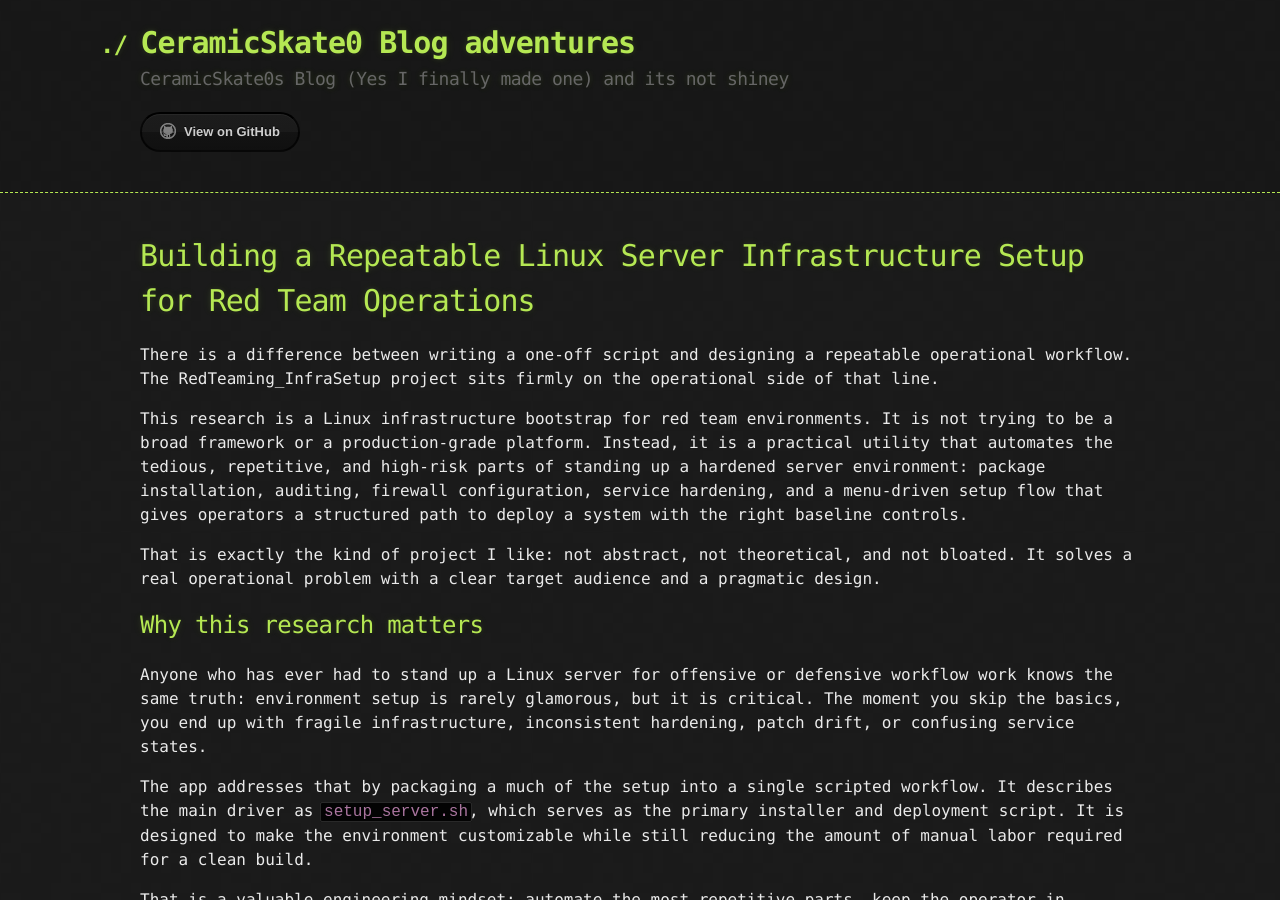
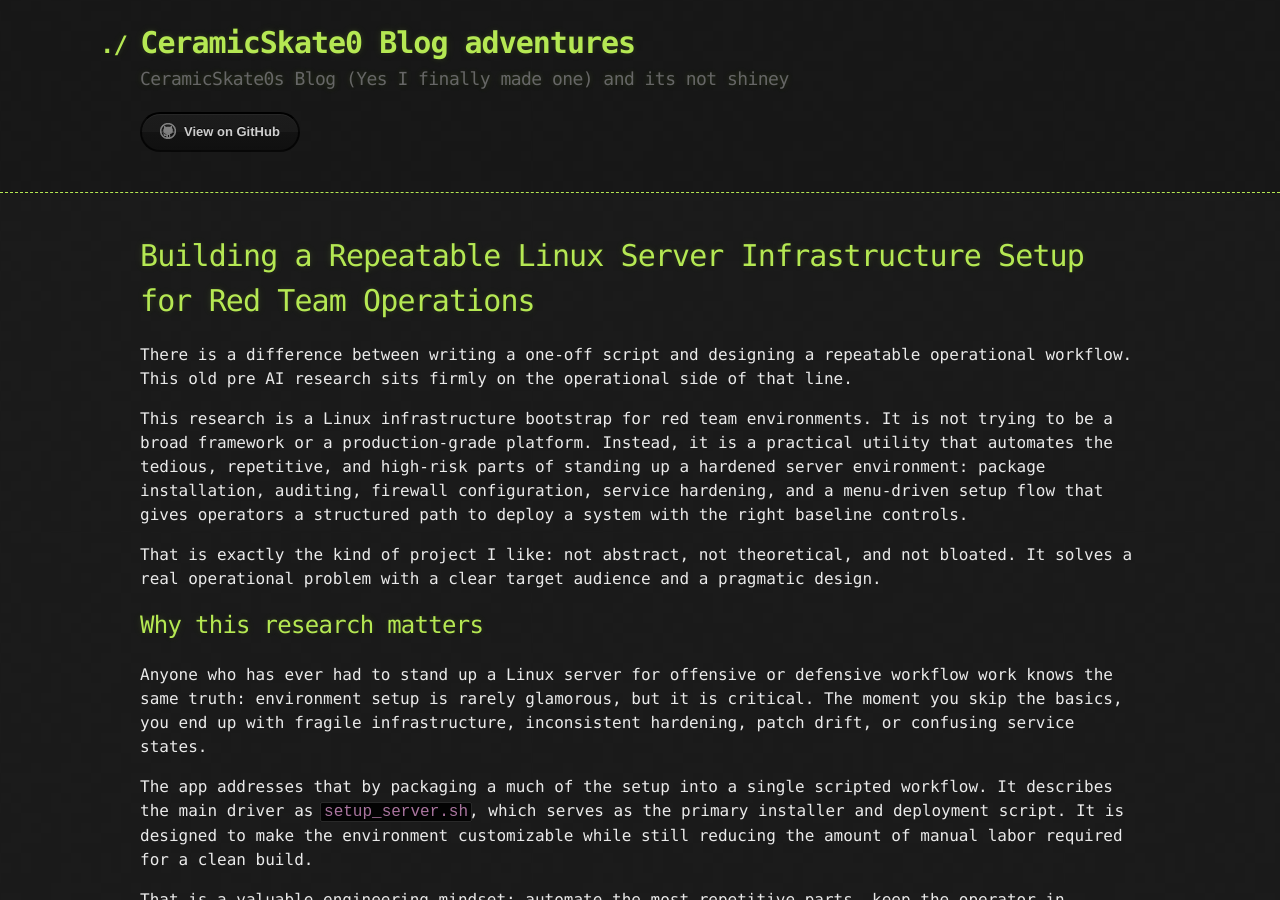
Before and after one commit to ceramicskate0/ceramicskate0.github.io, a Jekyll site: the page built from RedTeamingInfraThoughts.md, in a window 1280 px wide and 900 px high. Built offline with Jekyll 4.4.1, drawn with Linux system fonts in a browser that asks for light colours; our own code applies the rules of GitHub Pages for plain Markdown files.

Commit message:
Clarify project focus in RedTeamingInfraThoughts.md
Updated wording to reflect the project's focus on operational workflows and AI research.

```diff
--- a/RedTeamingInfraThoughts.md
+++ b/RedTeamingInfraThoughts.md
@@ -1,6 +1,6 @@
 # Building a Repeatable Linux Server Infrastructure Setup for Red Team Operations
 
-There is a difference between writing a one-off script and designing a repeatable operational workflow. The RedTeaming_InfraSetup project sits firmly on the operational side of that line.
+There is a difference between writing a one-off script and designing a repeatable operational workflow. This old pre AI research sits firmly on the operational side of that line.
 
 This research is a Linux infrastructure bootstrap for red team environments. It is not trying to be a broad framework or a production-grade platform. Instead, it is a practical utility that automates the tedious, repetitive, and high-risk parts of standing up a hardened server environment: package installation, auditing, firewall configuration, service hardening, and a menu-driven setup flow that gives operators a structured path to deploy a system with the right baseline controls.
 
```
